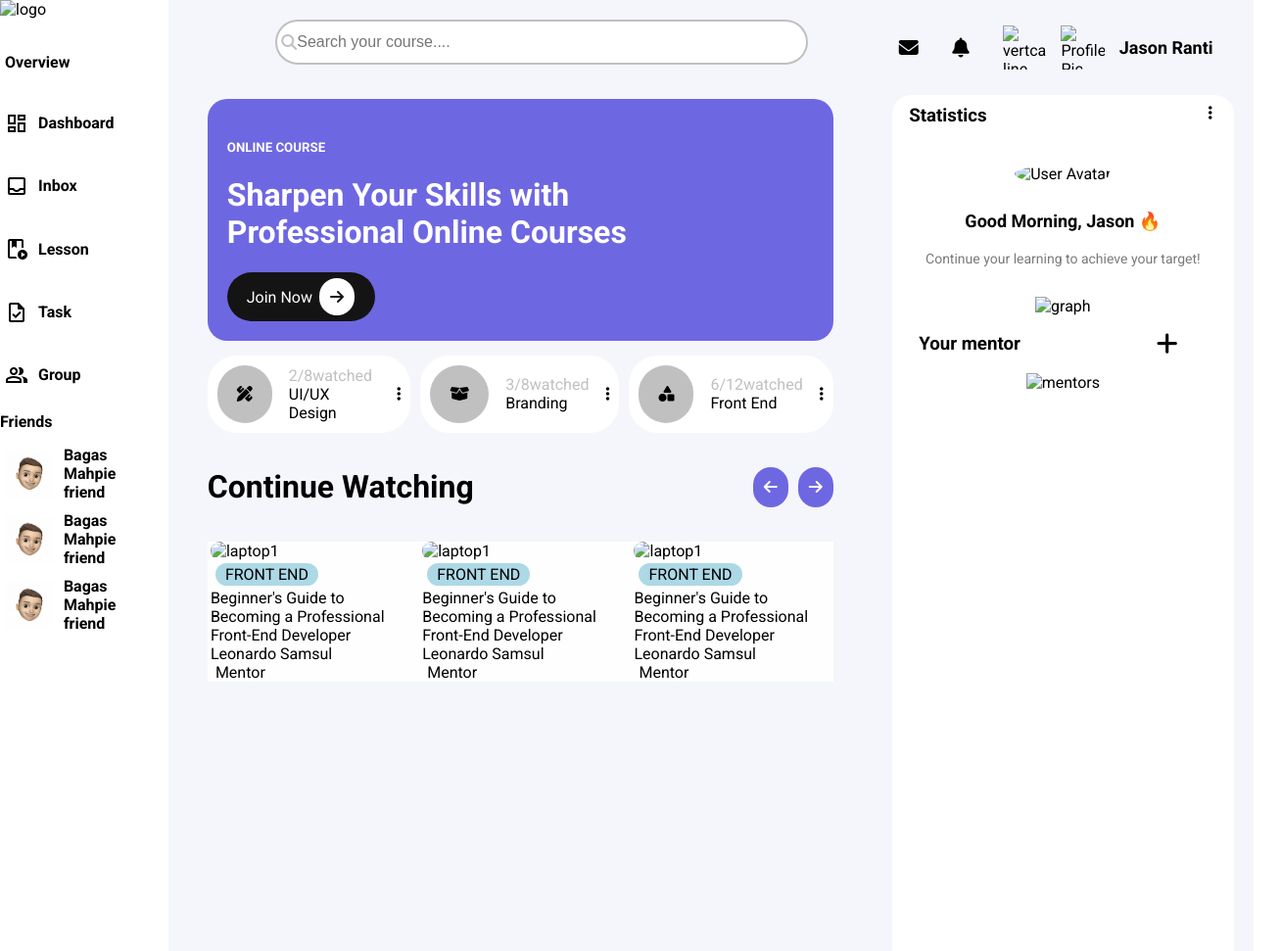
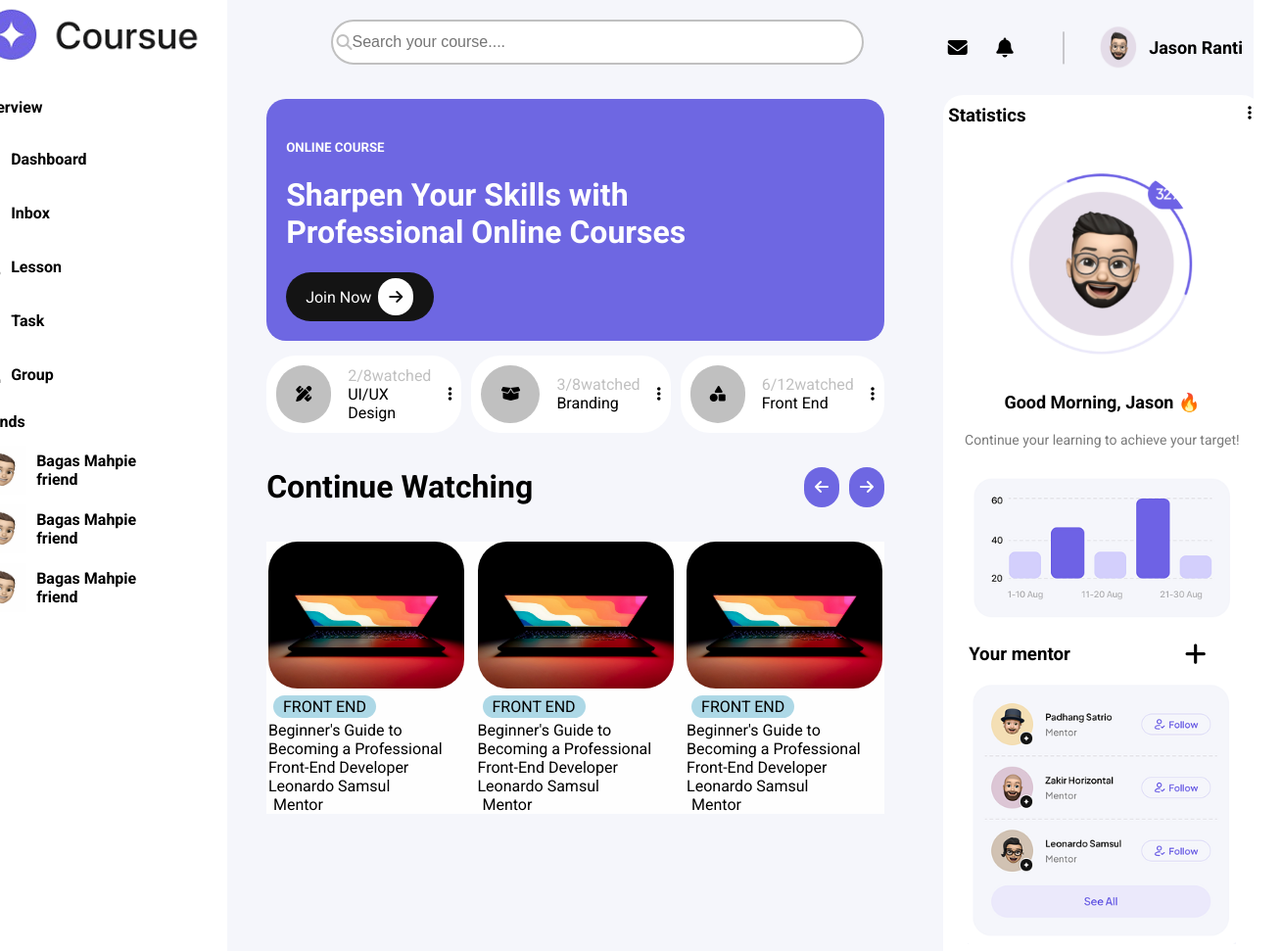
Before and after one commit to travenblevins/Mtech-Dashboard, a plain HTML site: page index.html in a window 1280 px wide. Shown: the whole page at 98% size, 1308 px wide, since content can reach past the window. Drawn offline with nearby package versions, Linux system fonts and the light colour scheme; the site is published under a folder, as on GitHub Pages, so addresses that start at the root find nothing.

Commit message:
final touches

```diff
--- a/index.html
+++ b/index.html
@@ -26,7 +26,7 @@
     <div class="left-sidebar">
       <div class="top-sidebar">
         <div class="logo">
-          <img src="/images/logo.png" alt="logo">
+          <img src="images/logo.png" alt="logo">
         </div>
         <div class="item">
           <h4>Overview</h4>
@@ -141,7 +141,7 @@
       <div class="content-wrapper">
         <div class="content-box">
           <div class="headingImg">
-            <img src="/images/laptop1.jpg" alt="laptop1">
+            <img src="images/laptop1.jpg" alt="laptop1">
           </div>
           <div class="title-content">
             <div class="small-title">
@@ -164,7 +164,7 @@
         </div>
         <div class="content-box">
           <div class="headingImg">
-            <img src="/images/laptop1.jpg" alt="laptop1">
+            <img src="images/laptop1.jpg" alt="laptop1">
           </div>
           <div class="title-content">
             <div class="small-title">
@@ -187,7 +187,7 @@
         </div>
         <div class="content-box">
           <div class="headingImg">
-            <img src="/images/laptop1.jpg" alt="laptop1">
+            <img src="images/laptop1.jpg" alt="laptop1">
           </div>
           <div class="title-content">
             <div class="small-title">
@@ -237,8 +237,8 @@
       <div class="top-right">
         <i class="fa-solid fa-envelope"></i>
         <i class="fa-solid fa-bell"></i>
-        <img src="/images/vertical-line.png" alt="vertcal line">
-        <img src="/images/profile-pic.png" alt="Profile Pic">
+        <img src="images/vertical-line.png" alt="vertcal line">
+        <img src="images/profile-pic.png" alt="Profile Pic">
         <p>Jason Ranti</p>
       </div>
 
@@ -249,20 +249,20 @@
         </div>
 
         <div class="user-greeting">
-          <img src="/images/avatar-pic.png" alt="User Avatar" class="avatar">
+          <img src="images/avatar-pic.png" alt="User Avatar" class="avatar">
           <p>Good Morning, Jason 🔥</p>
           <span>Continue your learning to achieve your target!</span>
         </div>
 
         <div class="progress">
-          <img src="/images/graph-image.png" alt="graph">
+          <img src="images/graph-image.png" alt="graph">
         </div>
         <div class="your-mentors">
           <h3>Your mentor</h3>
           <i class="fa-solid fa-plus"></i>
         </div>
         <div class="mentor-img">
-          <img src="/images/mentors-pic.png" alt="mentors">
+          <img src="images/mentors-pic.png" alt="mentors">
         </div>
       </div>
     </div>
```
